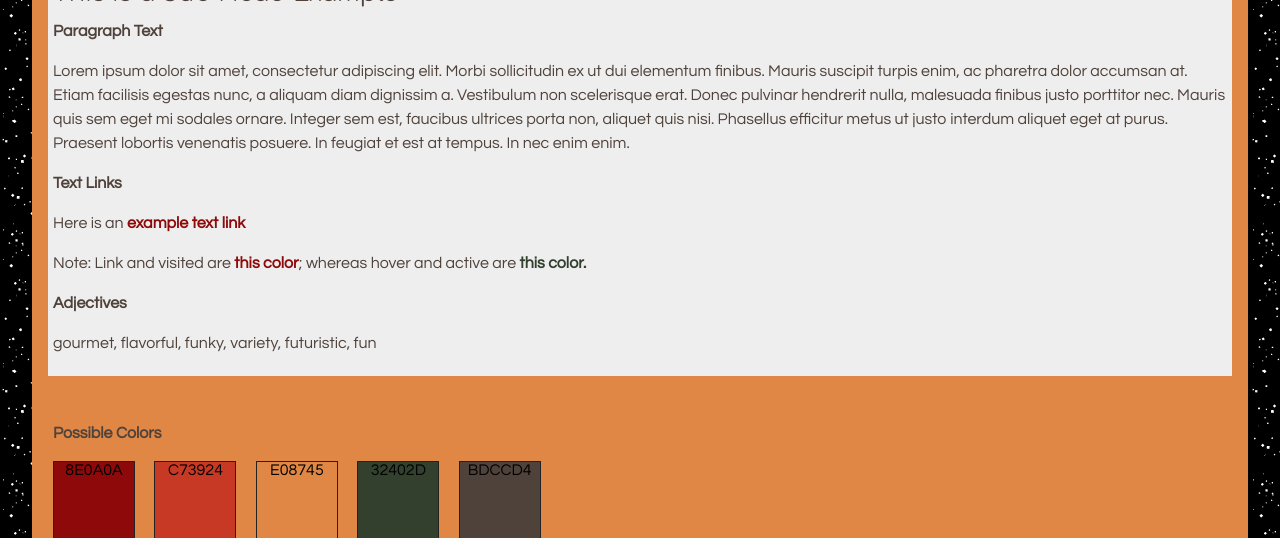
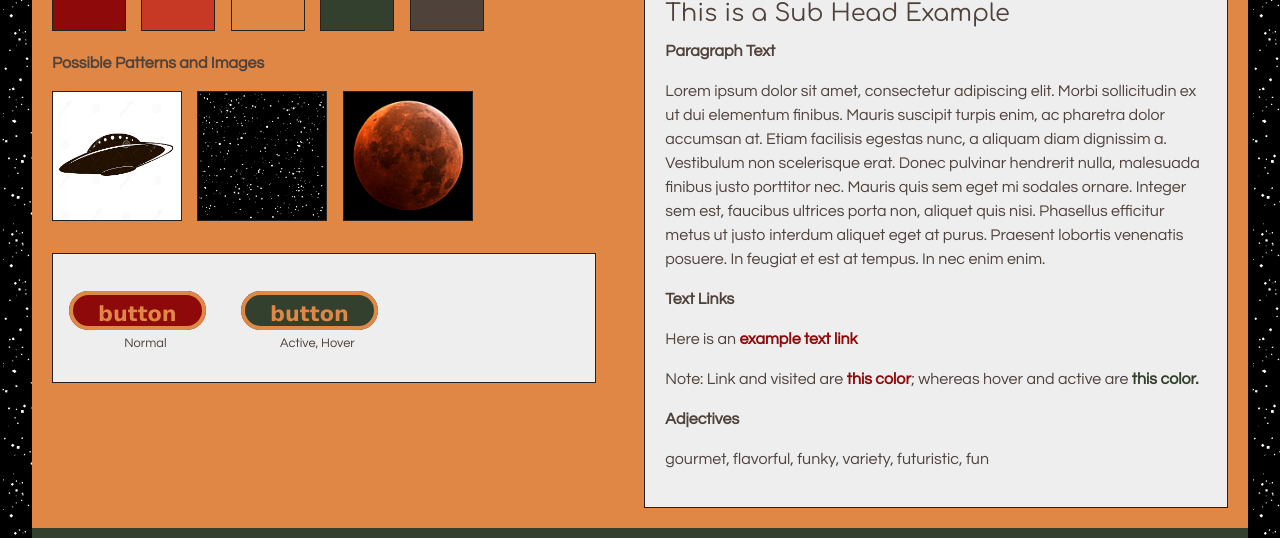
Before and after one commit to edash22/p2-style, a plain HTML site: page index.html in a window 1280 px wide. Shown: the part 316-854 px from the top of the page. Drawn offline with Linux system fonts and the light colour scheme; a web font is replaced by a local one.

Commit message:
modified to support larger size screens; added media queries

```diff
--- a/css/main.css
+++ b/css/main.css
@@ -77,7 +77,7 @@ body {
     padding: 0;
     background: #000 url(../img/star-bg.png) repeat;
     font-family: 'Century Gothic', CenturyGothic, AppleGothic, Calibri, sans-serif;
-    font-size: 1em;
+    font-size: .9em;
     color: #4F423B;
 }
 
@@ -106,6 +106,10 @@ body {
     margin-left: 1rem;
 }
 
+.thin-border {
+    border: 1px solid #222;
+}
+
 /**========================================================
     3 - TYPE
 ========================================================**/
@@ -119,25 +123,24 @@ h1 {
     font-weight: normal;
     font-family: 'SpinCycle', Geneva, Tahoma, Verdana, sans-serif;
     font-weight: 400;
-    font-size: 2rem;
+    font-size: 1.5rem;
     color: #222222;
-    margin: 1rem 0;
+    margin: .8rem 0;
 }
 
 h2 {
     font-family: 'Comfortaa', CenturyGothic, AppleGothic, Calibri, sans-serif;
     font-weight: 400;
-    font-size: 1.5rem;
-    margin: .75rem 0;
+    font-size: 1.2rem;
+    margin: .65rem 0;
 }
 
-p, ul, ol {
+p {
     margin-top: .5rem;
     line-height: 150%;
 }
 
 a {
-    font-size: 1rem;
     text-decoration: none;
     font-weight: bold;
 }
@@ -188,32 +191,38 @@ main {
 }
 
 .panel {
-    padding: 5px;
-    border: 1rem solid #E08745;
+    padding: 20px;
+    /* border: 1rem solid #E08745;  */
+}
+
+.panel-no-padding {
+    padding: 0;
+    margin: 0 20px;
+    /* border: 1rem solid #E08745;  */
 }
 
 .swatch, .iswatch {
     display: inline-block;
-    margin-right: 1rem;
-    margin-bottom: 1rem;
+    margin-right: .75rem;
+    margin-bottom: .75rem;
     border: 1px solid #222;
     color: black;
     text-align: center;
 }
 
 .swatch {
-    width: 5rem;
-    height: 5rem;
+    width: 4.5rem;
+    height: 4.5rem;
 }
 
 .iswatch {
-    width: 9.2rem;
-    height: 9.2rem;
+    width: 4.5rem;
+    height: 4.5rem;
 }
 
 .iswatch img {
-    width: 9.2rem;
-    height: 9.2rem;
+    width: 4.5rem;
+    height: 4.5rem;
 }
 
 /**========================================================
@@ -261,3 +270,75 @@ footer {
     padding-top: 1rem;
     color: black;
 }
+
+/**========================================================
+    8 - MEDIA QUERIES
+========================================================**/
+
+/* Above 800px wide:
+   (1) two columns (33/66) for the main content
+   (2) shift some footer information to the left
+*/
+@media (min-width: 800px) {
+    #text-examples {
+        float: right;
+        width: 61%;
+    }
+
+    #graphic-examples {
+        float: left;
+        width: 33%;
+    }
+
+    #version-info {
+        position: relative;
+        top: -3.1rem;
+        text-align: left;
+    }
+
+    #version-info p {
+        text-align: left;
+        padding-left: 1rem;
+    }
+}
+
+/* Above 1100px wide:
+   (1) two equal columns for the main content
+   (2) larger image examples
+   (3) larger body, h1 & h2
+*/
+@media (min-width: 1100px) {
+    #text-examples {
+        float: right;
+        width: 48%;
+    }
+
+    #graphic-examples {
+        float: left;
+        width: 48%;
+    }
+
+    .iswatch {
+        width: 8rem;
+        height: 8rem;
+    }
+
+    .iswatch img {
+        width: 8rem;
+        height: 8rem;
+    }
+
+    body {
+        font-size: 1em;
+    }
+
+    h1 {
+        font-size: 2rem;
+        margin: 1rem 0;
+    }
+
+    h2 {
+        font-size: 1.5rem;
+        margin: .75rem 0;
+    }
+}
--- a/index.html
+++ b/index.html
@@ -17,8 +17,9 @@
         </div>
     </header>
 
-    <main id="content" class="yellowish-bg">
-        <div class="panel almost-white-bg">
+    <main id="content" class="clearfix yellowish-bg">
+        <div id="text-examples" class="panel yellowish-bg">
+            <div class="panel almost-white-bg thin-border">
                 <h1>Here is a Header Example</h1>
                 <h2>This is a Sub Head Example</h2>
                 <p><strong>Paragraph Text</strong></p>
@@ -28,7 +29,10 @@
                 <p>Note: Link and visited are <strong><span class="dark-red">this color</span></strong>; whereas hover and active are <strong><span class="dk-green">this color.</span></strong></p>
                 <p><strong>Adjectives</strong></p>
                 <p>gourmet, flavorful, funky, variety, futuristic, fun</p>
-        </div>
+            </div>  <!-- end text-examples -->
+        </div> <!-- end text-examples -->
+
+        <div id="graphic-examples">
             <div class="panel yellowish-bg">
                 <p><strong>Possible Colors</strong></p>
                 <span class="swatch dark-red-bg">8E0A0A</span>
@@ -41,8 +45,8 @@
                 <span class="iswatch"><img src="img/star-bg.png" alt="black sky with stars"></span>
                 <span class="iswatch"><img src="img/moon.png" alt="red full moon"></span>
             </div>
-        <div class="panel almost-white-bg">
-            <p><strong>Buttons</strong></p>
+            <div class="panel-no-padding almost-white-bg thin-border">
+                <p>&nbsp;</p>
                 <div class="inline extra-margin-bottom extra-margin-left">
                     <a href="#" class="btn">button</a>
                     <p class="caption">Normal</p>
@@ -52,13 +56,15 @@
                     <p class="caption">Active, Hover</p>
                 </div>
             </div>
+            <p>&nbsp;</p>
+        </div>  <!-- end graphic-examples -->
     </main>
 
-    <footer class="dk-green-bg">
-        <div class="extra-margin-bottom">
+    <footer class="clearfix dk-green-bg">
+        <div class="extra-margin-bottom" id="footer-title">
             <h1 id="footer-logo">Pizza Planet</h1>
         </div>
-        <div class="extra-margin-bottom">
+        <div class="extra-margin-bottom" id="version-info">
             <p class="caption">Style Tile: v1.0<br>February 26, 2015</p>
         </div>
     </footer>
```
Lines whose indentation alone changed are shown as unchanged.
